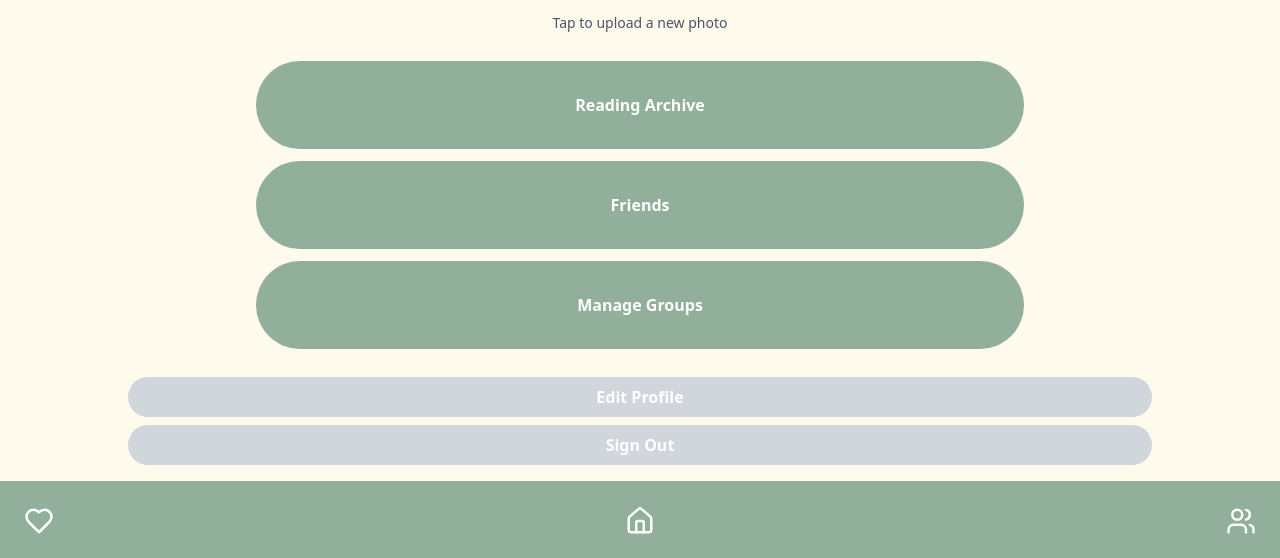
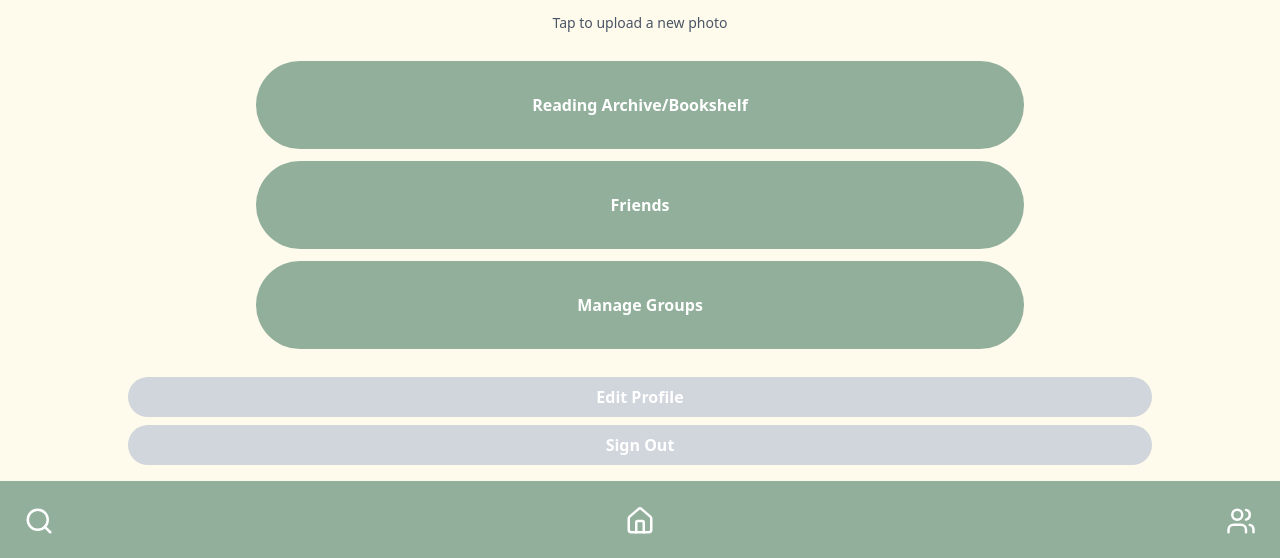
Before and after one commit to samss716/book-club-app, a React (Vite) app: page /user in a window 1280 px wide. Shown: the part 239-797 px from the top of the page. Built offline with nearby package versions, Linux system fonts and the light colour scheme.

Commit message:
changes 'favorites' to 'discover'

```diff
--- a/src/components/Navbar.jsx
+++ b/src/components/Navbar.jsx
@@ -1,14 +1,14 @@
 // src/components/Navbar.jsx
 import { Link } from 'react-router-dom';
-import { House, Users, Heart} from 'lucide-react';
+import { House, Users, Search} from 'lucide-react';
 
 export default function Navbar() {
   return (
     <nav className= "fixed bottom-0 left-0 right-0 w-full h-20 flex justify-between items-center p-6 bg-[#91af9b] text-white shadow-md">
       <ul className="flex justify-between w-full">
-      <li><Link to="/favorites"
+      <li><Link to="/discover"
         className="hover:shadow-md">
-        <Heart size={30}/>
+        <Search size={30}/>
         </Link></li>
 
         <li><Link to="/"
--- a/src/main.jsx
+++ b/src/main.jsx
@@ -7,9 +7,8 @@ import User from './pages/User.jsx';
 import Homepage from './pages/Homepage.jsx';
 import Group from './pages/Group.jsx';
 import Information from './pages/Information.jsx';
-import Profile from './pages/Favorites.jsx';
 import { createBrowserRouter, RouterProvider } from 'react-router-dom';
-import Favorites from './pages/Favorites.jsx'
+import Discover from './pages/Discover.jsx'
 
 
 const router = createBrowserRouter([
@@ -17,7 +16,7 @@ const router = createBrowserRouter([
   children: [
   {path: '', element:<Homepage/>},
   {path: 'group', element:<Group/>},
-  {path: 'favorites', element: <Favorites/>},
+  {path: 'discover', element: <Discover/>},
   {path: 'info', element:<Information/>},
   {path: 'create', element:<CreateGroup/>},
   { path: '/user', element:<User/>}
--- /dev/null
+++ b/src/pages/Discover.jsx
@@ -0,0 +1,3 @@
+export default function Discover() {
+    return <div>Discover Page</div>;
+  }
--- a/src/pages/Favorites.jsx
+++ /dev/null
@@ -1,3 +0,0 @@
-export default function Favorites() {
-    return <div>Favorites Page</div>;
-  }
--- a/src/pages/User.jsx
+++ b/src/pages/User.jsx
@@ -19,7 +19,7 @@ export default function User() {
       {/*user option buttons */}
       <div className="flex flex-col gap-3 w-3/5"> {/*wrapper to stack pill buttons*/}
       <button class="bg-[#91af9b] hover:bg-[#446850] text-white font-bold py-8 px-4 rounded-full">
-      Reading Archive
+      Reading Archive/Bookshelf
       </button>
 
       <button class="bg-[#91af9b] hover:bg-[#446850] text-white font-bold py-8 px-4 rounded-full">
```
